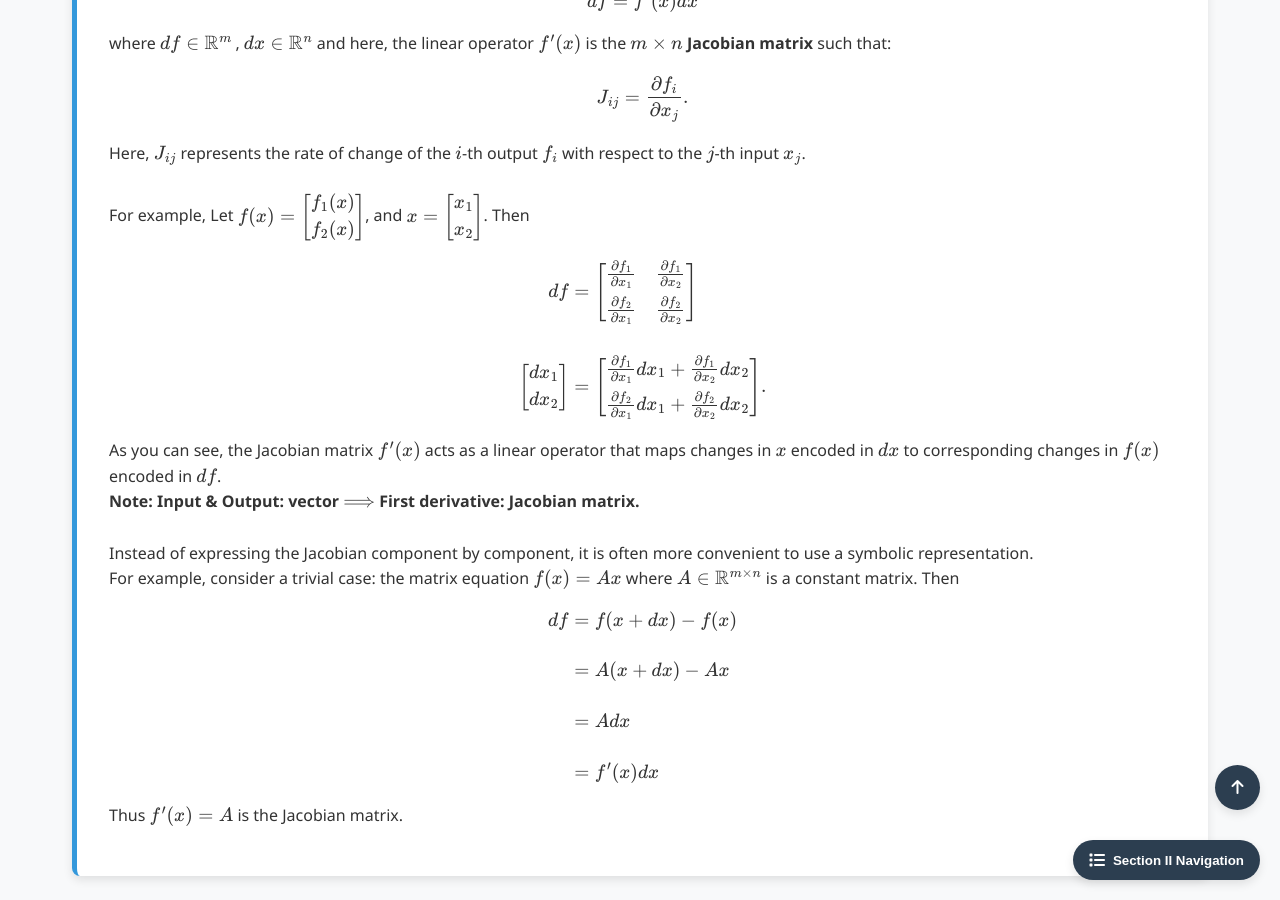
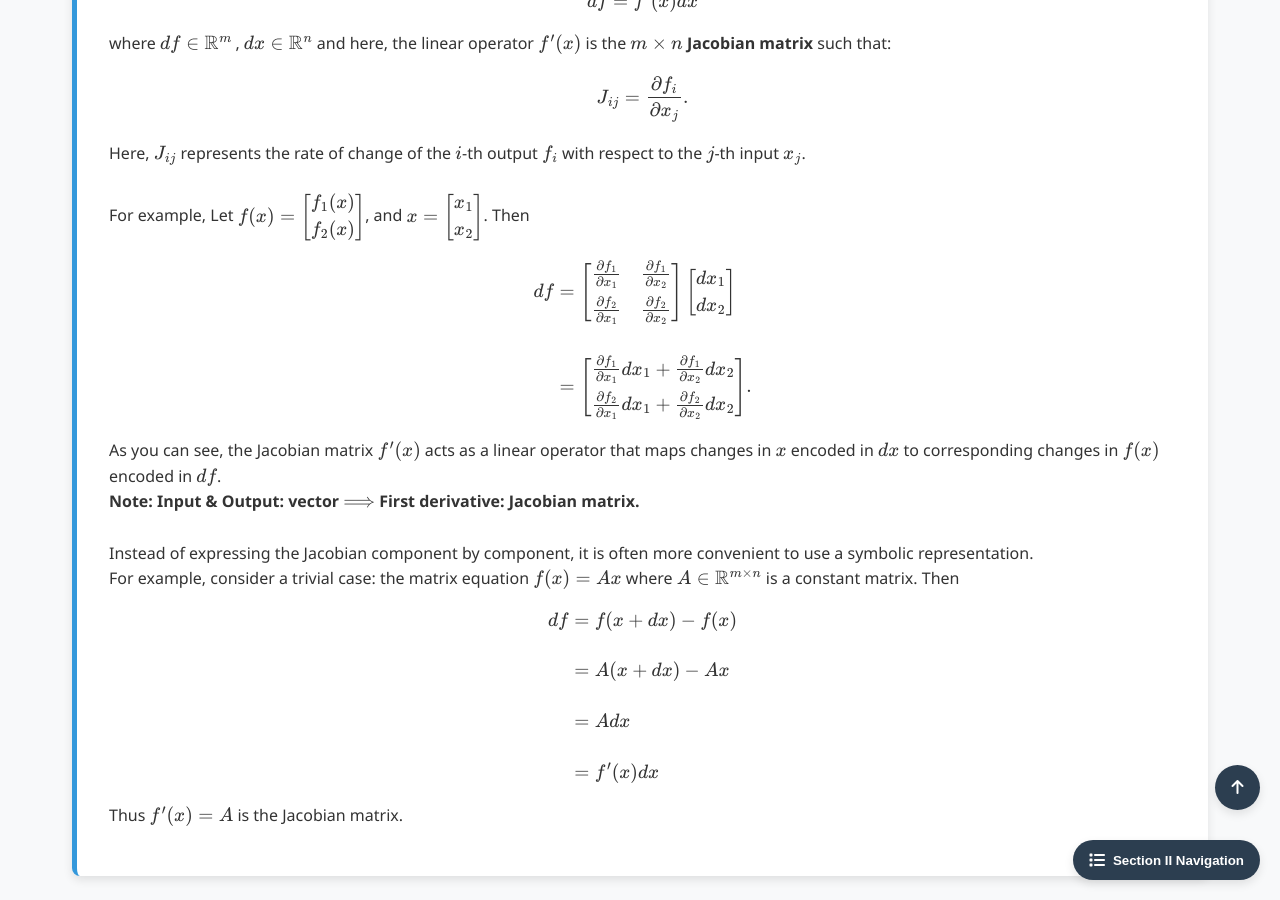
Before and after one commit to Yusukey01/yusukey01.github.io, a Jekyll site: the page built from Mathematics/Calculus/jacobian.html, in a window 1280 px wide and 900 px high, scrolled down 742 px. Built offline with Jekyll 4.4.1, drawn with Linux system fonts in a browser that asks for light colours.

Commit message:
Updated Section 2-1,2,3, and 4

```diff
--- a/Mathematics/Calculus/jacobian.html
+++ b/Mathematics/Calculus/jacobian.html
@@ -134,8 +134,8 @@ uses_python: false
             \begin{align*}
             df &= \begin{bmatrix} \frac{\partial f_1}{\partial x_1} & \frac{\partial f_1}{\partial x_2} \\
                                  \frac{\partial f_2}{\partial x_1} & \frac{\partial f_2}{\partial x_2}
-                 \end{bmatrix} \\\\
-                 \begin{bmatrix} dx_1 \\ dx_2 \end{bmatrix}
+                 \end{bmatrix}
+                 \begin{bmatrix} dx_1 \\ dx_2 \end{bmatrix} \\\\
               &=  \begin{bmatrix} \frac{\partial f_1}{\partial x_1}dx_1 + \frac{\partial f_1}{\partial x_2}dx_2 \\
                                  \frac{\partial f_2}{\partial x_1}dx_1 + \frac{\partial f_2}{\partial x_2}dx_2
                  \end{bmatrix}.
```
